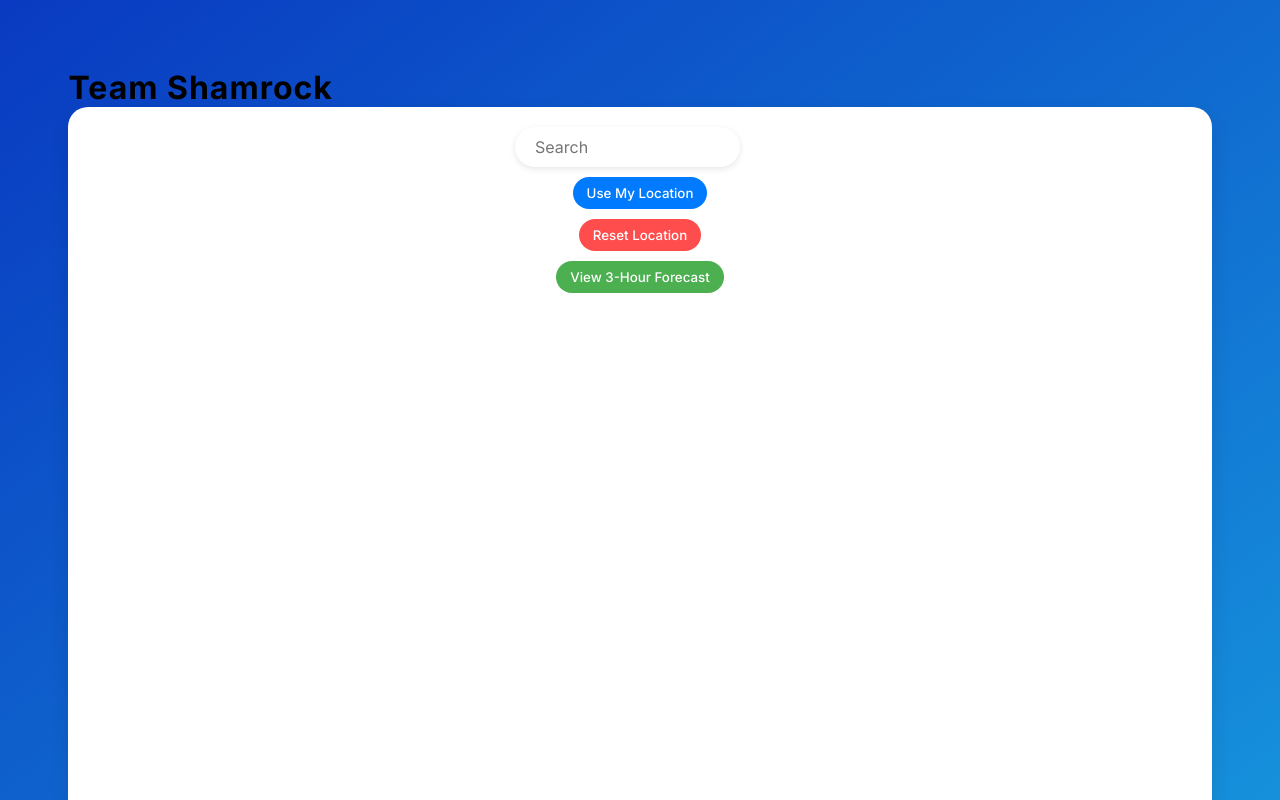
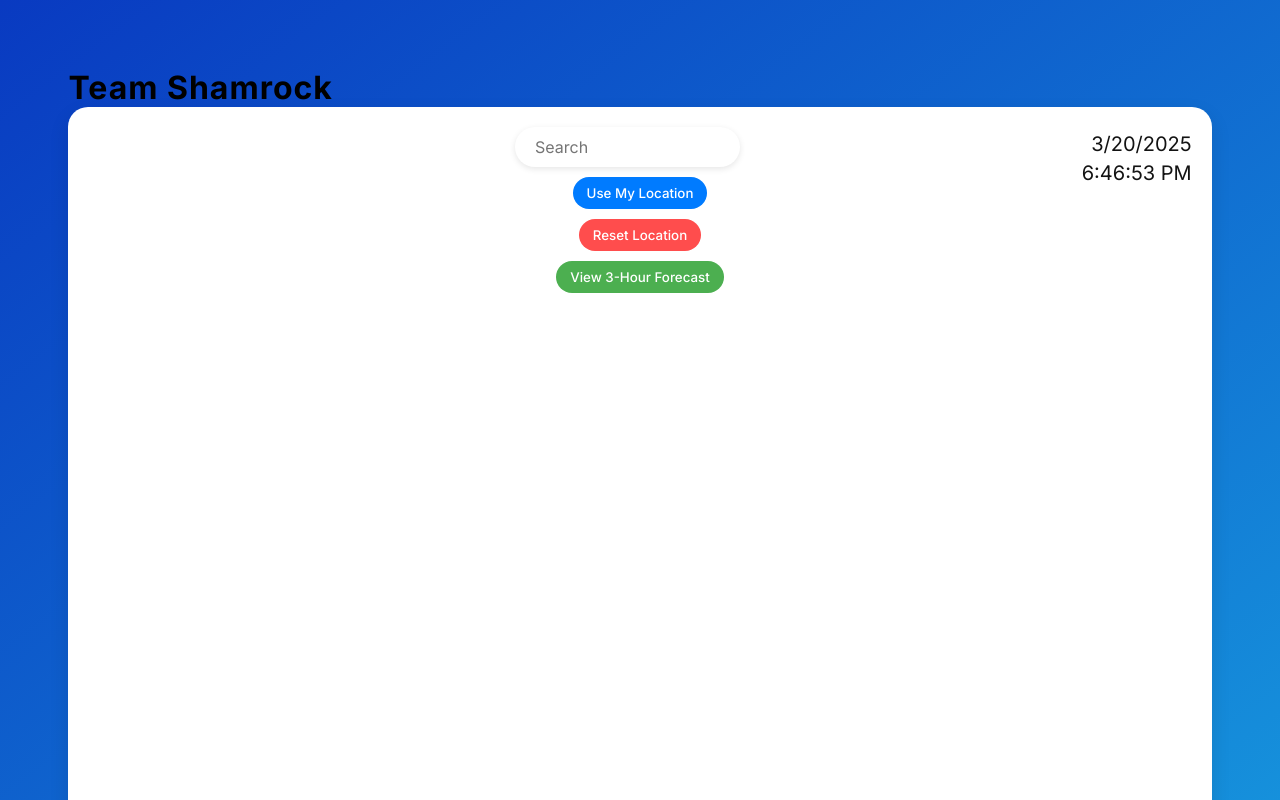
Before and after one commit to ZXarus/weatherapp, a React (Vite) app: page / in a window 1280 px wide. Shown: the top 800 px of the page. Built offline with nearby package versions, Linux system fonts and the light colour scheme.

Commit message:
date and time

```diff
--- a/src/components/Weather.css
+++ b/src/components/Weather.css
@@ -279,3 +279,32 @@
     padding: 8px 14px; /* adjust padding for larger screens */
   }
 }
+.weather {
+  min-height: 100vh;
+  width: 100%; /* Ensure full width */
+  max-width: 100%; /* Prevent overflow */
+  padding: 20px;
+  transition: background-color 0.5s ease;
+  display: flex;
+  flex-direction: column;
+  align-items: center;
+  background-color: #111;
+  overflow-x: hidden; /* Prevent horizontal overflow */
+  position: relative; /* This is important for positioning the date-time container */
+}
+
+.date-time-container {
+  position: absolute; /* Absolute positioning */
+  top: 20px; /* Adjust the distance from the top */
+  right: 20px; /* Adjust the distance from the right */
+  display: flex;
+  flex-direction: column; /* Stack the date and time in separate lines */
+  justify-content: center;
+  align-items: flex-end; /* Align items to the right */
+  color: rgba(10, 10, 10, 0.966);
+  font-size: 20px; /* Adjust the font size as needed */
+}
+
+.date, .time {
+  margin-top: 5px; /* Add space between the date and time */
+}
--- a/src/components/Weather.jsx
+++ b/src/components/Weather.jsx
@@ -26,6 +26,7 @@ function Weather() {
   const [quote, setQuote] = useState('');
   const [hourlyForecastData, setHourlyForecastData] = useState([]);
   const [showHourlyPopup, setShowHourlyPopup] = useState(false);
+  const [currentTime, setCurrentTime] = useState(new Date());
 
 
   const allIcons = {
@@ -86,6 +87,13 @@ function Weather() {
   useEffect(() => {
     const saved = localStorage.getItem('recentSearches');
     if (saved) setRecentSearches(JSON.parse(saved));
+  }, []);
+  useEffect(() => {
+    const timer = setInterval(() => {
+      setCurrentTime(new Date());
+    }, 1000);
+
+    return () => clearInterval(timer);
   }, []);
 
   const saveToRecentSearches = (city) => {
@@ -174,9 +182,7 @@ function Weather() {
   if (forecastRes.ok) {
     const dailyForecasts = forecastJson.list.filter(item => item.dt_txt.includes("12:00:00")).slice(0, 5);
     setForecastData(dailyForecasts);
-
-    // Get hourly forecast data for the next 24 hours
-    const hourlyForecasts = forecastJson.list.slice(0, 8); // 8 * 3 hours = 24 hours
+    const hourlyForecasts = forecastJson.list.slice(0, 8);
     setHourlyForecastData(hourlyForecasts);
   }
     } catch (error) {
@@ -220,6 +226,10 @@ function Weather() {
 
   return (
     <motion.div className='weather' style={{ backgroundColor: bgColor, alignItems: 'center' }} initial={{ opacity: 0 }} animate={{ opacity: 1 }} transition={{ duration: 0.6 }}>
+      <div className="date-time-container">
+      <span className="date">{new Date().toLocaleDateString()}</span>
+      <span className="time">{new Date().toLocaleTimeString()}</span>
+      </div>
       <motion.div className='search-b0x' initial={{ y: -20, opacity: 0 }} animate={{ y: 0, opacity: 1 }} transition={{ delay: 0.3 }}>
         <input
           ref={inputRef}
```
